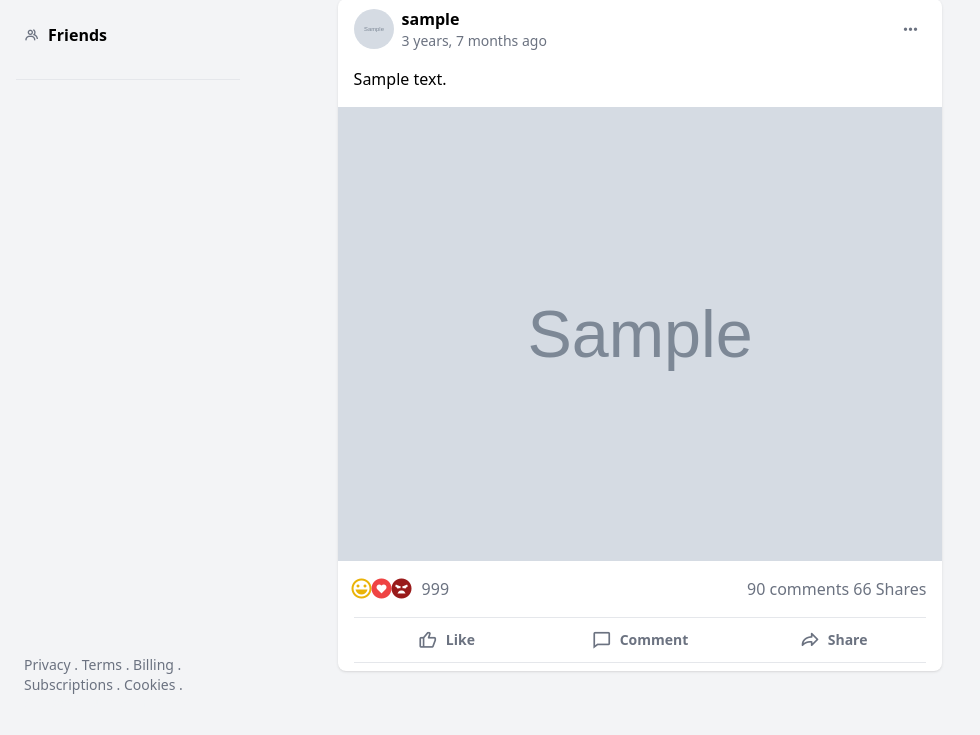
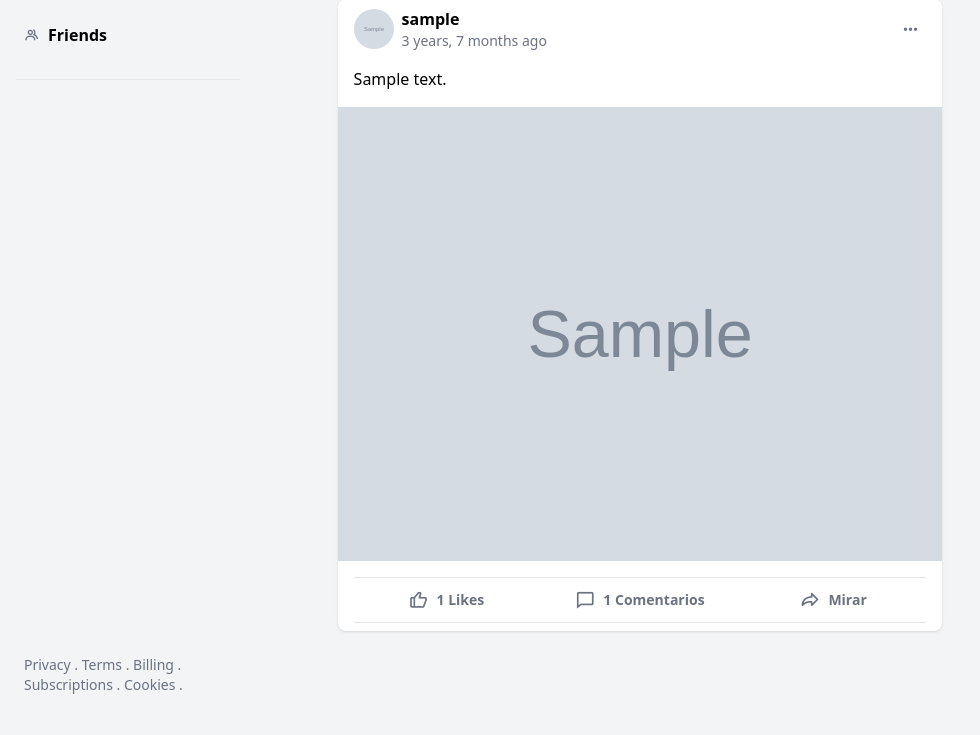
Before and after one commit to titooDiaz/RED-SOCIAL, a Django app: template social/templates/pages/index.html in a window 1280 px wide. Shown: the part 65-800 px from the top of the page, without its empty margins (0-980 px from the left). Run offline with Django 4.2, Linux system fonts and the light colour scheme; the template is opened without the code that fills it: most values are stand-ins (such as "Sample title", 1, 10 or a date in 2020); grey boxes marked "Sample" are stand-in pictures; form fields are guessed from the names that the template uses; style sheets or scripts are compiled from the project's sources; some libraries are stand-ins or nearby versions.

Commit message:
arreglos

```diff
--- a/social/social/forms.py
+++ b/social/social/forms.py
@@ -11,11 +11,10 @@ class SocialPostForm(forms.ModelForm):
         required=True)
 
     image = forms.FileField(widget=forms.ClearableFileInput(attrs={
+        'multiple': False,
         'class': 'relative dark:text-dark-txt dark:bg-dark-second cursor-pointer bg-white rounded-md font-medium text-indigo-600 hover:text-indigo-500 focus-within:outline-none focus-within:ring-2 focus-within:ring-offset-2 focus-within:ring-indigo-500',
-        'multiple': True
         }),
-        required=False
-        )
+        required=False)
 
     widgets = {
             'body': forms.Textarea(attrs={'class': 'rounded-md bg-green-100 border p-2 shadow-sm focus:ring-indigo-500 focus:border-indigo-500 dark:bg-dark-third dark:border-dark-third dark:text-dark-txt flex max-w-full sm:text-sm border-gray-300 rounded-md mx-auto'}),
--- a/social/templates/pages/index.html
+++ b/social/templates/pages/index.html
@@ -60,22 +60,18 @@
         </div>
 
         <div class="p-2 flex">
-            <div class="w-1/3 flex space-x-2 justify-center items-center hover:bg-gray-100 dark:hover:bg-dark-third text-xl sm:text-3xl py-2 rounded-lg cursor-pointer text-yellow-500">
-                <a href="{% url 'social:ControlPost' %}">
-                    <i class='bx bxs-angry'></i>
-                    <span class="text-xs sm:text-sm font-semibold text-gray-500 dark:text-dark-txt">Pendientes</span>
-                </a>
-            </div>
-            <div class="w-1/3 flex space-x-2 justify-center items-center hover:bg-gray-100 dark:hover:bg-dark-third text-xl sm:text-3xl py-2 rounded-lg cursor-pointer text-red-500">
-                <a href="{% url 'social:ControlReports' %}">
-                    <i class='bx bx-block'></i>
-                    <span class="text-xs sm:text-sm font-semibold text-gray-500 dark:text-dark-txt">Reportes</span>
-                </a>
-            </div>
-            <div class="w-1/3 flex space-x-2 justify-center items-center hover:bg-gray-100 dark:hover:bg-dark-third text-xl sm:text-3xl py-2 rounded-lg cursor-pointer text-yellow-500">
-                <i class='bx bx-smile'></i>
-                <span class="text-xs sm:text-sm font-semibold text-gray-500 dark:text-dark-txt">Mensajes</span>
-            </div>
+            <a href="#" class="w-1/3 flex space-x-2 justify-center items-center hover:bg-gray-100 dark:hover:bg-dark-third text-xl py-2 rounded-lg cursor-pointer text-gray-500 dark:text-dark-txt">
+                <i class='bx bx-share bx-flip-horizontal'></i>
+                <span class="text-sm font-semibold">Mirar</span>
+            </a>
+            <a href="#" class="w-1/3 flex space-x-2 justify-center items-center hover:bg-gray-100 dark:hover:bg-dark-third text-xl py-2 rounded-lg cursor-pointer text-gray-500 dark:text-dark-txt">
+                <i class='bx bx-share bx-flip-horizontal'></i>
+                <span class="text-sm font-semibold">Mirar</span>
+            </a>
+            <a href="#" class="w-1/3 flex space-x-2 justify-center items-center hover:bg-gray-100 dark:hover:bg-dark-third text-xl py-2 rounded-lg cursor-pointer text-gray-500 dark:text-dark-txt">
+                <i class='bx bx-share bx-flip-horizontal'></i>
+                <span class="text-sm font-semibold">Mirar</span>
+            </a>
         </div>
     {% endif %}
 
@@ -226,126 +222,28 @@
         {% endif %}
         <!-- END POST IMAGE -->
 
-        <!-- POST REACT -->
-        <div class="px-4 py-2">
-            <div class="flex items-center justify-between">
-                <div class="flex flex-row-reverse items-center">
-                    <span class="ml-2 text-gray-500 dark:text-dark-txt">999</span>
-                    <span class="rounded-full grid place-items-center text-2xl -ml-1 text-red-800">
-                        <i class='bx bxs-angry'></i>
-                    </span>
-                    <span class="rounded-full grid place-items-center text-2xl -ml-1 text-red-500">
-                        <i class='bx bxs-heart-circle'></i>
-                    </span>
-                    <span class="rounded-full grid place-items-center text-2xl -ml-1 text-yellow-500">
-                        <i class='bx bx-happy-alt'></i>
-                    </span>
-                </div>
-                <div class="text-gray-500 dark:text-dark-txt">
-                    <span>90 comments</span>
-                    <span>66 Shares</span>
-                </div>
-            </div>
-        </div>
-        <!-- END POST REACT -->
-
         <!-- POST ACTION -->
         <div class="py-2 px-4">
             <div class="border border-gray-200 dark:border-dark-third border-l-0 border-r-0 py-1">
                 <div class="flex space-x-2">
                     <div class="w-1/3 flex space-x-2 justify-center items-center hover:bg-gray-100 dark:hover:bg-dark-third text-xl py-2 rounded-lg cursor-pointer text-gray-500 dark:text-dark-txt">
                         <i class='bx bx-like'></i>
-                        <span class="text-sm font-semibold">Like</span>
+                        <span class="text-sm font-semibold"> {{post.likes.count}} Likes</span>
                     </div>
                     <div class="w-1/3 flex space-x-2 justify-center items-center hover:bg-gray-100 dark:hover:bg-dark-third text-xl py-2 rounded-lg cursor-pointer text-gray-500 dark:text-dark-txt">
                         <i class='bx bx-comment'></i>
-                        <span class="text-sm font-semibold">Comment</span>
+                        <span class="text-sm font-semibold">{{ post.socialcomment_set.all.count }} Comentarios</span>
                     </div>
-                    <div class="w-1/3 flex space-x-2 justify-center items-center hover:bg-gray-100 dark:hover:bg-dark-third text-xl py-2 rounded-lg cursor-pointer text-gray-500 dark:text-dark-txt">
+                    <a href="{% url 'social:post-detail' post.pk %}" class="w-1/3 flex space-x-2 justify-center items-center hover:bg-gray-100 dark:hover:bg-dark-third text-xl py-2 rounded-lg cursor-pointer text-gray-500 dark:text-dark-txt">
                         <i class='bx bx-share bx-flip-horizontal'></i>
-                        <span class="text-sm font-semibold">Share</span>
-                    </div>
+                        <span class="text-sm font-semibold">Mirar</span>
+                    </a>
                 </div>
             </div>
         </div>
         <!-- END POST ACTION -->
 
-        {% comment %} <!-- LIST COMMENT -->
-        <div class="py-2 px-4">
-            <!-- COMMENT -->
-            <div class="flex space-x-2">
-                <img src="./images/avt-5.jpg" alt="Profile picture" class="w-9 h-9 rounded-full">
-                <div>
-                    <div class="bg-gray-100 dark:bg-dark-third p-2 rounded-2xl text-sm">
-                        <span class="font-semibold block">John Doe</span>
-                        <span>Lorem ipsum dolor sit amet consectetur adipisicing elit.</span>
-                    </div>
-                    <div class="p-2 text-xs text-gray-500 dark:text-dark-txt">
-                        <span class="font-semibold cursor-pointer">Like</span>
-                        <span>.</span>
-                        <span class="font-semibold cursor-pointer">Reply</span>
-                        <span>.</span>
-                        10m
-                    </div>
-                    <!-- COMMENT -->
-                    <div class="flex space-x-2">
-                        <img src="./images/avt-7.jpg" alt="Profile picture" class="w-9 h-9 rounded-full">
-                        <div>
-                            <div class="bg-gray-100 dark:bg-dark-third p-2 rounded-2xl text-sm">
-                                <span class="font-semibold block">John Doe</span>
-                                <span>Lorem ipsum dolor sit amet consectetur adipisicing elit.</span>
-                            </div>
-                            <div class="p-2 text-xs text-gray-500 dark:text-dark-txt">
-                                <span class="font-semibold cursor-pointer">Like</span>
-                                <span>.</span>
-                                <span class="font-semibold cursor-pointer">Reply</span>
-                                <span>.</span>
-                                10m
-                            </div>
-                        </div>
-                    </div>
-                    <!-- END COMMENT -->
-                </div>
-            </div>
-            <!-- END COMMENT -->
-            <!-- COMMENT -->
-            <div class="flex space-x-2">
-                <img src="./images/avt-5.jpg" alt="Profile picture" class="w-9 h-9 rounded-full">
-                <div>
-                    <div class="bg-gray-100 dark:bg-dark-third p-2 rounded-2xl text-sm">
-                        <span class="font-semibold block">John Doe</span>
-                        <span>Lorem ipsum dolor sit amet consectetur, adipisicing elit. In voluptate ipsa animi corrupti unde, voluptatibus expedita suscipit, itaque, laudantium accusantium aspernatur officia repellendus nihil mollitia soluta distinctio praesentium nulla eos?</span>
-                    </div>
-                    <div class="p-2 text-xs text-gray-500 dark:text-dark-txt">
-                        <span class="font-semibold cursor-pointer">Like</span>
-                        <span>.</span>
-                        <span class="font-semibold cursor-pointer">Reply</span>
-                        <span>.</span>
-                        10m
-                    </div>
-                    <!-- COMMENT -->
-                    <div class="flex space-x-2">
-                        <img src="./images/avt-7.jpg" alt="Profile picture" class="w-9 h-9 rounded-full">
-                        <div>
-                            <div class="bg-gray-100 dark:bg-dark-third p-2 rounded-2xl text-sm">
-                                <span class="font-semibold block">John Doe</span>
-                                <span>Lorem ipsum dolor sit amet consectetur adipisicing elit.</span>
-                            </div>
-                            <div class="p-2 text-xs text-gray-500 dark:text-dark-txt">
-                                <span class="font-semibold cursor-pointer">Like</span>
-                                <span>.</span>
-                                <span class="font-semibold cursor-pointer">Reply</span>
-                                <span>.</span>
-                                10m
-                            </div>
-                        </div>
-                    </div>
-                    <!-- END COMMENT -->
-                </div>
-            </div>
-            <!-- END COMMENT -->
-        </div>
-        <!-- END LIST COMMENT -->
+        {% comment %}
 
         <!-- COMMENT FORM -->
         <div class="py-2 px-4">
```
Also changed, not shown: social/media/users/socialposts/WIN_20210927_17_18_30_Pro.jpg (added), social/media/users/socialposts/maii_UNxnDY1.jpg (added), social/media/users/socialposts/maiii.jpg (added), 1 other file.
